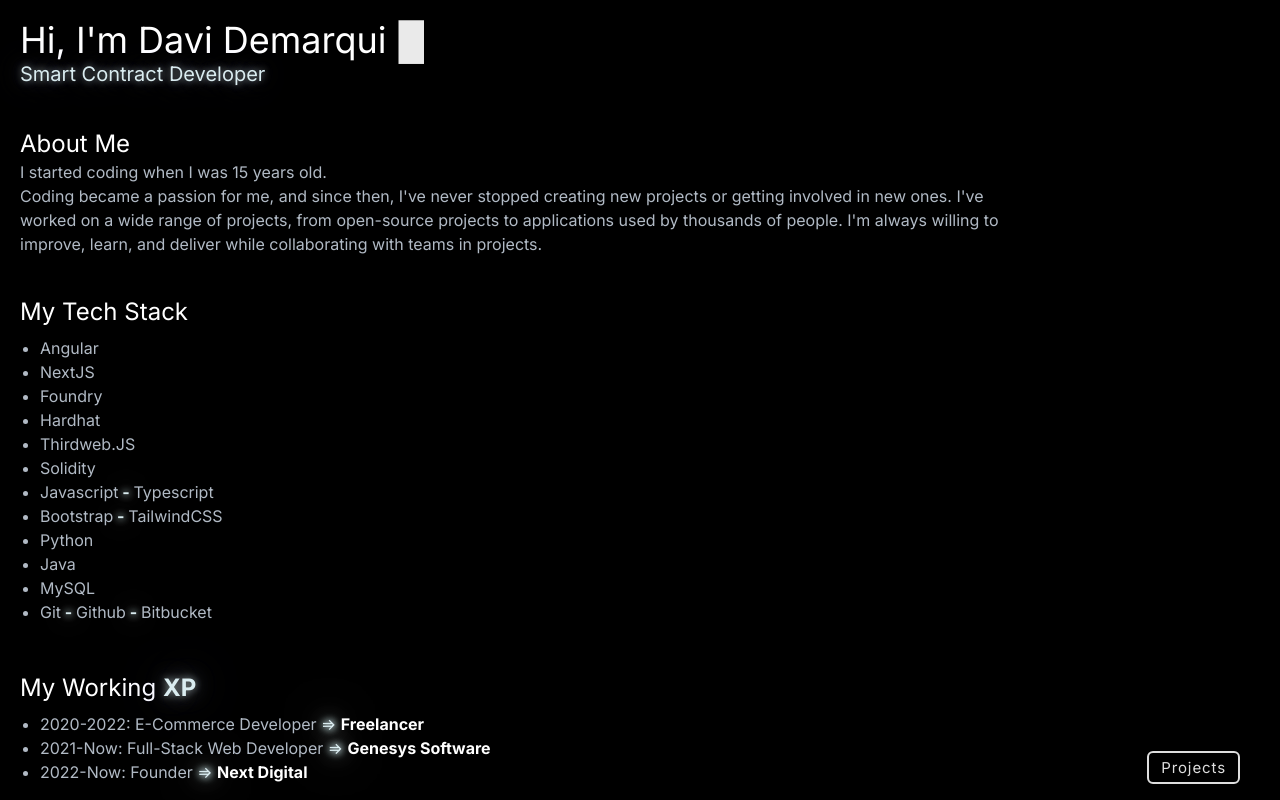
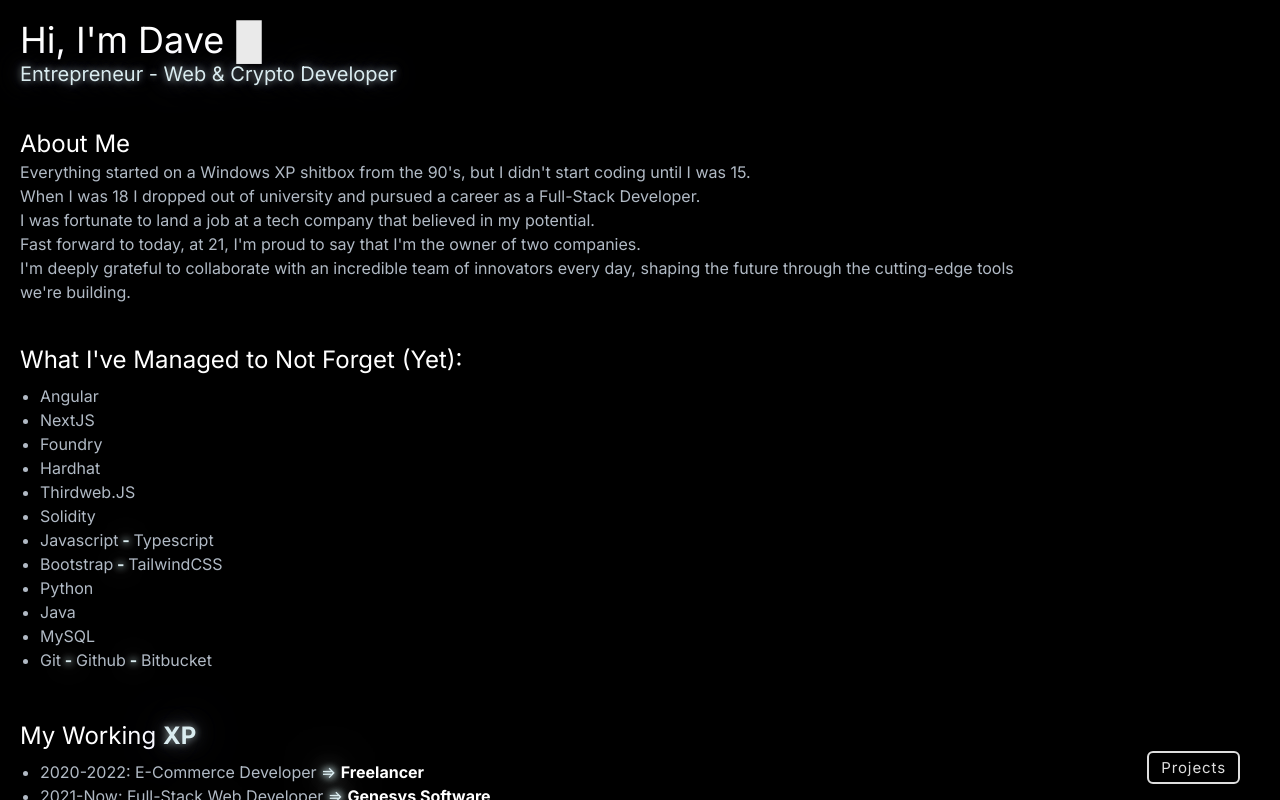
Before and after one commit to DaviDemarqui/dave-website, a Next.js app: page / in a window 1280 px wide. Built offline with nearby package versions, Linux system fonts and the light colour scheme.

Commit message:
Updates :)

```diff
--- a/src/app/page.tsx
+++ b/src/app/page.tsx
@@ -37,17 +37,20 @@ export default function Home() {
     <div className="flex h-screen nonInteractive">
       <div className={`w-1/2 bg-black overflow-y-scroll p-5 lg:pr-28 ${isOpen ? 'hidden lg:block' : 'w-full'}`}>
 
-        <h1 className="text-white text-4xl text-bold">Hi, I&apos;m Davi Demarqui<span className="animate-blink ml-3">█</span></h1>
-        <p className="text-[#7cd6a6] text-xl neonText2">Smart Contract Developer </p>
+        <h1 className="text-white text-4xl text-bold">Hi, I&apos;m Dave<span className="animate-blink ml-3">█</span></h1>
+        <p className="text-[#7cd6a6] text-xl neonText2">Entrepreneur - Web & Crypto Developer</p>
 
         <h1 className="text-white text-2xl pt-10">About Me</h1>
-        <p className="text-[#b1bac5] max-w-[1000px]">I started coding when I was 15 years old. <br/>
-          Coding became a passion for me, and since then, I&apos;ve never stopped creating new projects or getting involved in new ones.
-          I&apos;ve worked on a wide range of projects, from open-source projects to applications used by thousands of people.
-          I&apos;m always willing to improve, learn, and deliver while collaborating with teams in projects.
+        <p className="text-[#b1bac5] max-w-[1000px]">Everything started on a Windows XP shitbox from the 90&apos;s, but I didn&apos;t start coding until I was 15. <br/>
+          When I was 18 I dropped out of university and pursued a career as a Full-Stack Developer. <br/>
+          I was fortunate to land a job at a tech company that believed in my potential. <br/>
+          Fast forward to today, at 21, I&apos;m proud to say that I&apos;m the owner of two companies. <br/>
+          I&apos;m deeply grateful to collaborate with an incredible team of innovators every day, shaping the future through the cutting-edge tools we&apos;re building.
         </p>
 
-        <h1 className="text-white text-2xl pt-10">My Tech Stack</h1>
+
+
+        <h1 className="text-white text-2xl pt-10">What I&apos;ve Managed to Not Forget (Yet):</h1>
         <ul className="text-[#b1bac5] list-disc pl-5 py-2">
           <li>Angular</li>
           <li>NextJS</li>
@@ -68,26 +71,14 @@ export default function Home() {
           <li>2020-2022:  E-Commerce Developer <span className="neonText">&#61;&#62;</span> <b className="text-white">Freelancer</b></li>
           <li>2021-Now:  Full-Stack Web Developer <span className="neonText">&#61;&#62;</span> <b className="text-white">Genesys Software</b></li>
           <li>2022-Now: Founder <span className="neonText">&#61;&#62;</span> <b className="text-white">Next Digital</b></li>
-        </ul>
-
-        <h1 className="text-white text-2xl pt-10">Newest Releases</h1>
-        <ul className="text-[#b1bac5] list-disc pl-5 py-2">
-          <li><a className="neonTextHover" href="http://www.genesyssoft.com.br/" target="_blank">Genesys Software</a></li>
-          <li><a className="neonTextHover" href="https://www.cobarshop.com.br/" target="_blank">CobarShop</a></li>
+          <li>2024-Now: Founder <span className="neonText">&#61;&#62;</span> <b className="text-white">Convbase</b></li>
         </ul>
 
         <h1 className="text-white text-2xl pt-10">Find Me At</h1>
-        {/* <ul className="text-[#b1bac5] list-disc pl-5 py-2">
-          <li><a target="_blank" href="https://github.com/DaviDemarqui" className="hover:text-white">Github.com</a></li>
-          <li><a target="_blank" href="https://www.instagram.com/iamdaviddb/" className="hover:text-white">Instagram.com</a></li>
-          <li><a target="_blank" href="https://br.linkedin.com/in/davi-demarqui-a875a2218?trk=people_directory" className="hover:text-white">linkedin.com</a></li>
-          <li><a target="_blank" href="https://discordapp.com/users/481561932093063178" className="hover:text-white">Discord.com</a></li>
-          <li><a target="_blank" href="https://open.spotify.com/user/31qzwpb6guuqza7kqtvpp2ir2eyi?si=53350b294ce24774" className="hover:text-white">Spotify.com</a></li>
-        </ul> */}
         <ul className="max-w-md space-y-1 text-gray-500 list-inside flex">
           <li className="flex items-center m-1">
             <a className="neonTextHover" href="https://github.com/DaviDemarqui" target="_blank">
-              <svg xmlns="http://www.w3.org/2000/svg" className="icon icon-tabler icon-tabler-brand-github pl-1" width="30" height="30" viewBox="0 0 24 24" stroke-width="1.5" stroke="#fff" fill="none" stroke-linecap="round" stroke-linejoin="round">
+              <svg xmlns="http://www.w3.org/2000/svg" className="icon icon-tabler icon-tabler-brand-github pl-1" width="30" height="30" viewBox="0 0 24 24" strokeWidth="1.5" stroke="#fff" fill="none" strokeLinecap="round" strokeLinejoin="round">
                 <path stroke="none" d="M0 0h24v24H0z" fill="none"/>
                 <path d="M9 19c-4.3 1.4 -4.3 -2.5 -6 -3m12 5v-3.5c0 -1 .1 -1.4 -.5 -2c2.8 -.3 5.5 -1.4 5.5 -6a4.6 4.6 0 0 0 -1.3 -3.2a4.2 4.2 0 0 0 -.1 -3.2s-1.1 -.3 -3.5 1.3a12.3 12.3 0 0 0 -6.2 0c-2.4 -1.6 -3.5 -1.3 -3.5 -1.3a4.2 4.2 0 0 0 -.1 3.2a4.6 4.6 0 0 0 -1.3 3.2c0 4.6 2.7 5.7 5.5 6c-.6 .6 -.6 1.2 -.5 2v3.5" />
               </svg>
@@ -95,7 +86,7 @@ export default function Home() {
           </li>
           <li className="flex items-center m-1">
             <a className="neonTextHover" href="https://twitter.com/DemarquiDavi" target="_blank">
-            <svg xmlns="http://www.w3.org/2000/svg" className="icon icon-tabler icon-tabler-brand-x" width="30" height="30" viewBox="0 0 24 24" stroke-width="1.5" stroke="#fff" fill="none" stroke-linecap="round" stroke-linejoin="round">
+            <svg xmlns="http://www.w3.org/2000/svg" className="icon icon-tabler icon-tabler-brand-x" width="30" height="30" viewBox="0 0 24 24" strokeWidth="1.5" stroke="#fff" fill="none" strokeLinecap="round" strokeLinejoin="round">
             <path stroke="none" d="M0 0h24v24H0z" fill="none"/>
             <path d="M4 4l11.733 16h4.267l-11.733 -16z" />
             <path d="M4 20l6.768 -6.768m2.46 -2.46l6.772 -6.772" />
@@ -104,7 +95,7 @@ export default function Home() {
           </li>
           <li className="flex items-center m-1">
             <a className="neonTextHover" href="https://br.linkedin.com/in/davi-demarqui-a875a2218?trk=people_directory" target="_blank">
-            <svg xmlns="http://www.w3.org/2000/svg" className="icon icon-tabler icon-tabler-brand-linkedin" width="30" height="30" viewBox="0 0 24 24" stroke-width="1.5" stroke="#fff" fill="none" stroke-linecap="round" stroke-linejoin="round">
+            <svg xmlns="http://www.w3.org/2000/svg" className="icon icon-tabler icon-tabler-brand-linkedin" width="30" height="30" viewBox="0 0 24 24" strokeWidth="1.5" stroke="#fff" fill="none" strokeLinecap="round" strokeLinejoin="round">
               <path stroke="none" d="M0 0h24v24H0z" fill="none"/>
               <path d="M4 4m0 2a2 2 0 0 1 2 -2h12a2 2 0 0 1 2 2v12a2 2 0 0 1 -2 2h-12a2 2 0 0 1 -2 -2z" />
               <path d="M8 11l0 5" />
@@ -116,7 +107,7 @@ export default function Home() {
           </li>
           <li className="flex items-center m-1">
             <a className="neonTextHover" href="https://discordapp.com/users/481561932093063178" target="_blank">
-            <svg xmlns="http://www.w3.org/2000/svg" className="icon icon-tabler icon-tabler-brand-discord" width="30" height="30" viewBox="0 0 24 24" stroke-width="1.5" stroke="#fff" fill="none" stroke-linecap="round" stroke-linejoin="round">
+            <svg xmlns="http://www.w3.org/2000/svg" className="icon icon-tabler icon-tabler-brand-discord" width="30" height="30" viewBox="0 0 24 24" strokeWidth="1.5" stroke="#fff" fill="none" strokeLinecap="round" strokeLinejoin="round">
               <path stroke="none" d="M0 0h24v24H0z" fill="none"/>
               <path d="M8 12a1 1 0 1 0 2 0a1 1 0 0 0 -2 0" />
               <path d="M14 12a1 1 0 1 0 2 0a1 1 0 0 0 -2 0" />
@@ -127,7 +118,7 @@ export default function Home() {
           </li>
           <li className="flex items-center m-1">
             <a className="neonTextHover" href="https://open.spotify.com/user/31qzwpb6guuqza7kqtvpp2ir2eyi?si=fb3f22d6a06d447d" target="_blank">
-            <svg xmlns="http://www.w3.org/2000/svg" className="icon icon-tabler icon-tabler-brand-spotify" width="30" height="30" viewBox="0 0 24 24" stroke-width="1.5" stroke="#fff" fill="none" stroke-linecap="round" stroke-linejoin="round">
+            <svg xmlns="http://www.w3.org/2000/svg" className="icon icon-tabler icon-tabler-brand-spotify" width="30" height="30" viewBox="0 0 24 24" strokeWidth="1.5" stroke="#fff" fill="none" strokeLinecap="round" strokeLinejoin="round">
               <path stroke="none" d="M0 0h24v24H0z" fill="none"/>
               <path d="M12 12m-9 0a9 9 0 1 0 18 0a9 9 0 1 0 -18 0" />
               <path d="M8 11.973c2.5 -1.473 5.5 -.973 7.5 .527" />
```
